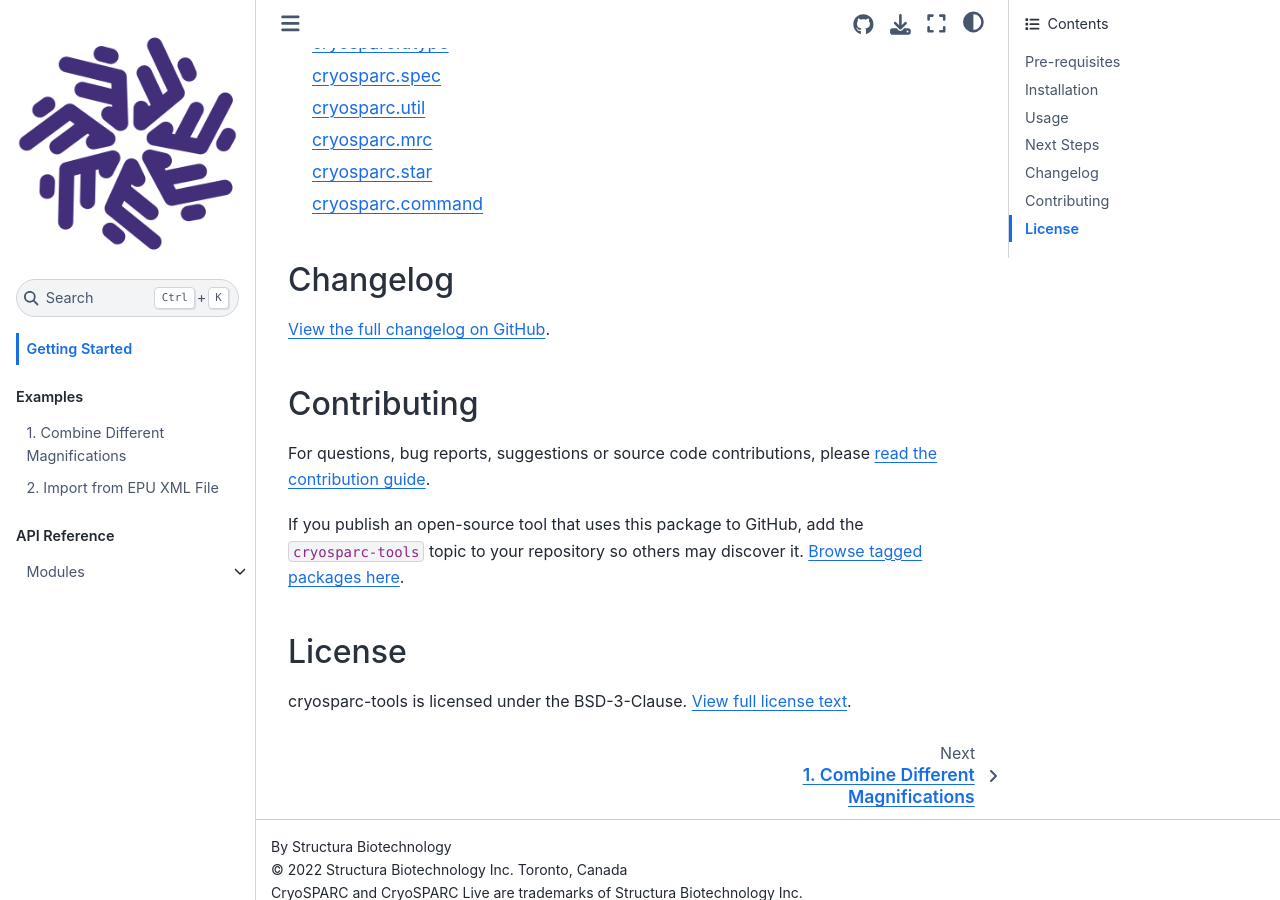
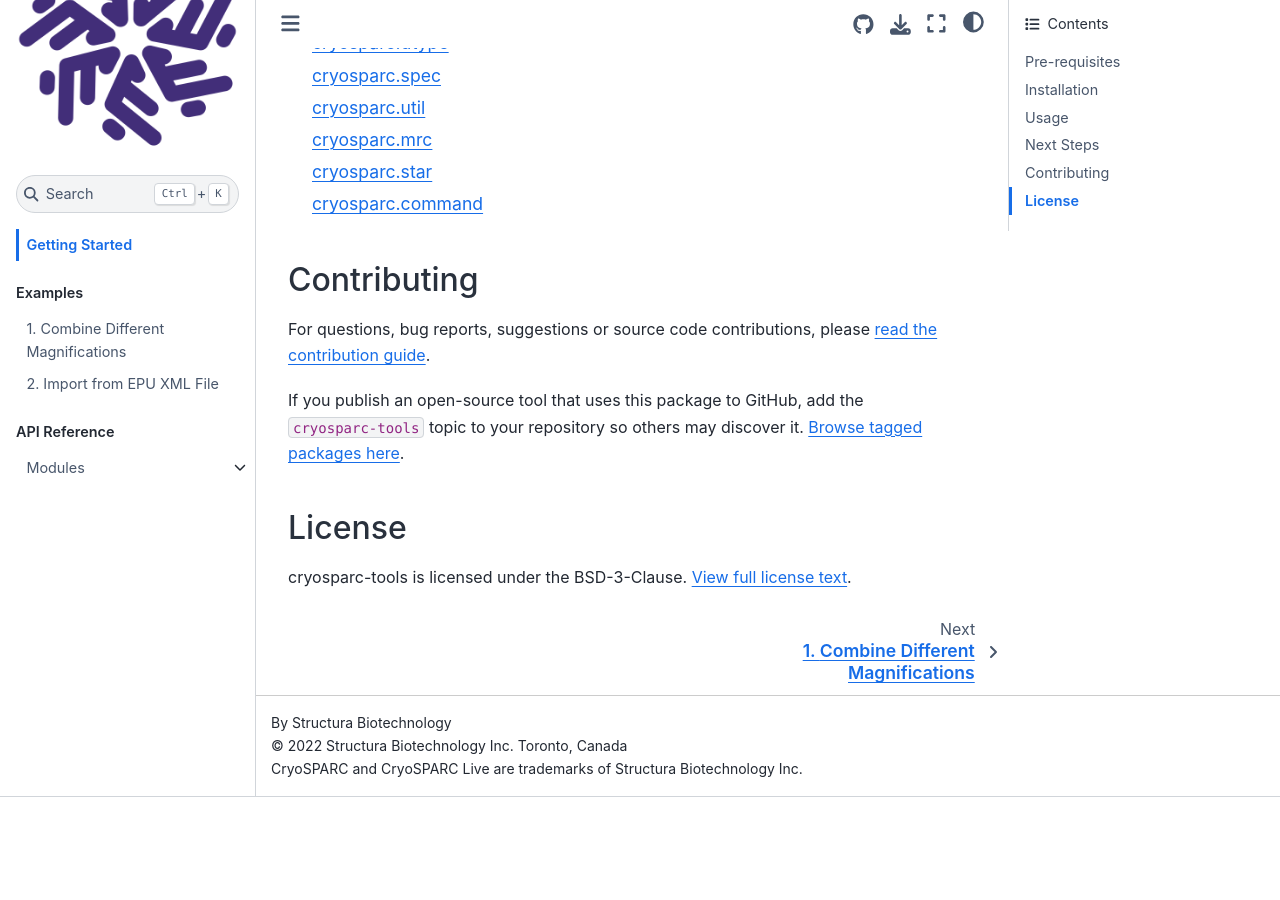
Before and after one commit to cryoem-uoft/cryosparc-tools, a Jupyter Book: the page built from docs/intro.md, in a window 1280 px wide and 900 px high, scrolled down 3710 px. Built offline with Jupyter Book 1.0.4 settings and Sphinx 7.4.7 and the Sphinx Book theme 1.1.4, drawn with Linux system fonts in a browser that asks for light colours; pages that are not in the unit, such as notebooks, are missing from menus; after the commit the page ends 4507 px from its top, so only the background shows below that.

Commit message:
fix: remove changelog from intro
Already in toc

````diff
--- a/docs/intro.md
+++ b/docs/intro.md
@@ -114,10 +114,6 @@
 
 ```
 
-## Changelog
-
-[View the full changelog on GitHub](https://github.com/cryoem-uoft/cryosparc-tools/blob/main/CHANGELOG.md).
-
 ## Contributing
 
 For questions, bug reports, suggestions or source code contributions, please
````
